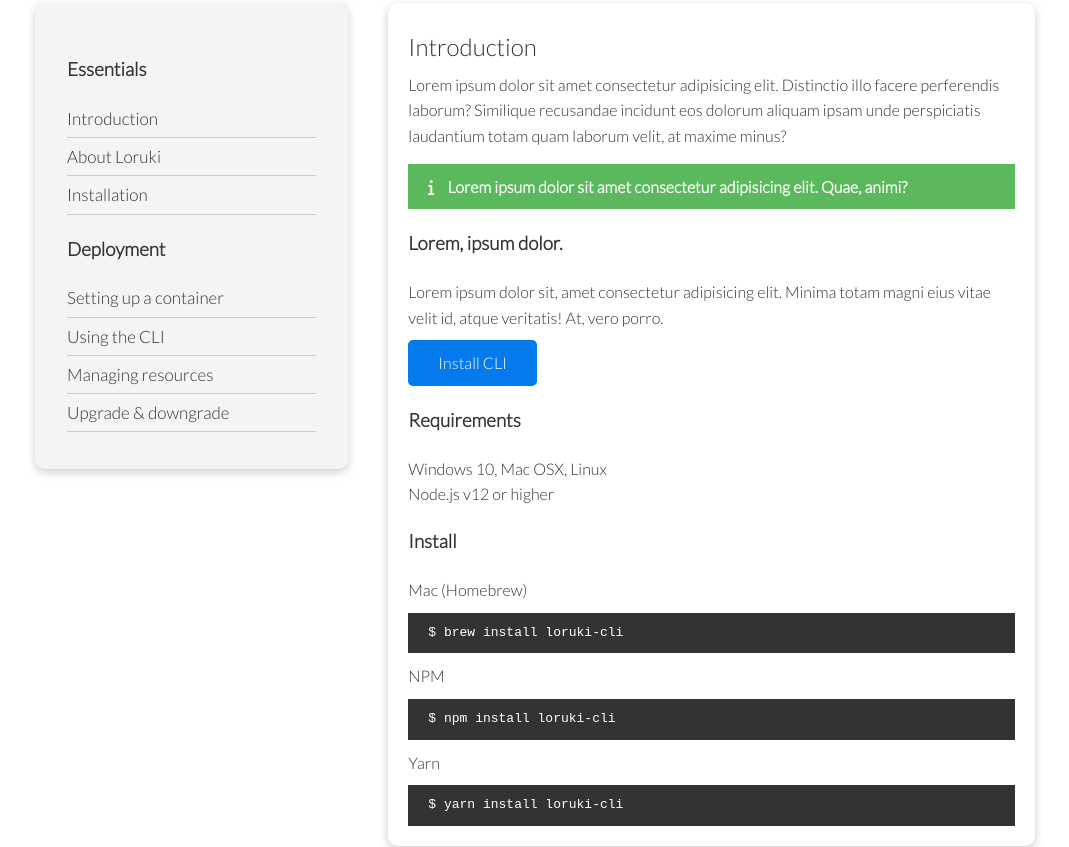
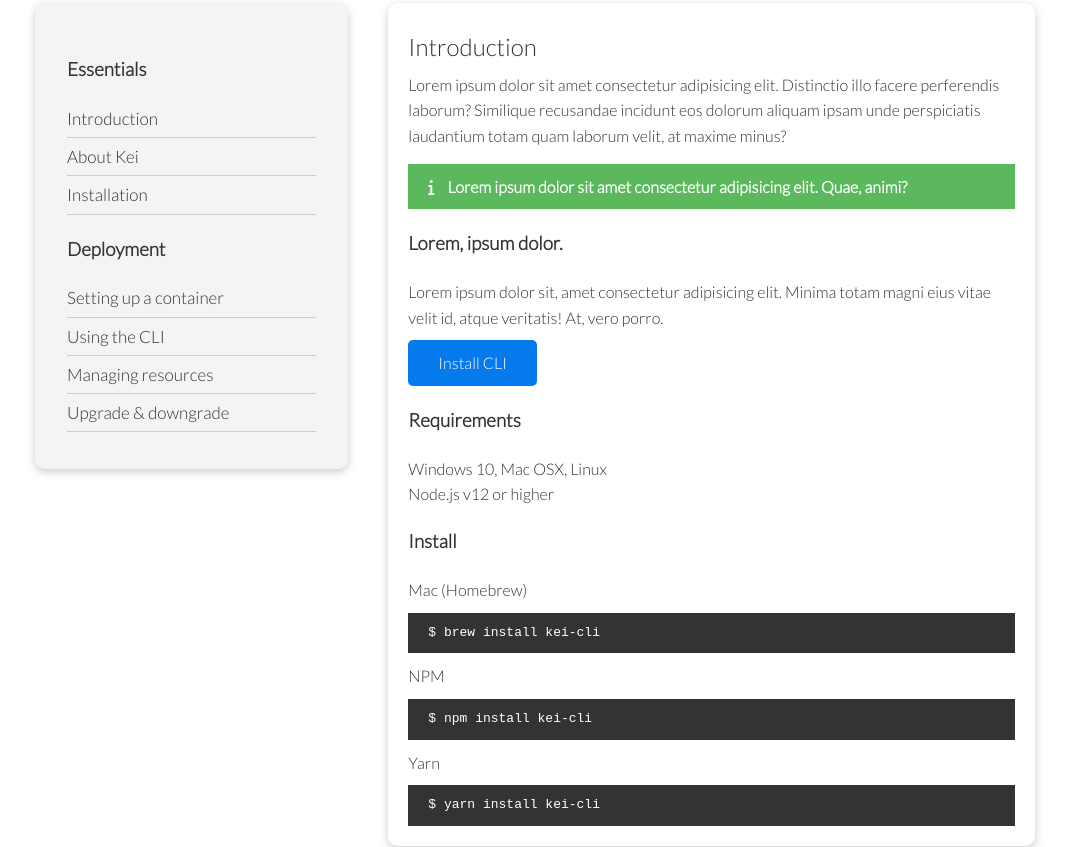
Before and after one commit to manojbhandi/Fake-cloud-hosting-website, a plain HTML site: page docs.html in a window 1280 px wide. Shown: the part 489-1336 px from the top of the page, without its empty margins (105-1174 px from the left). Drawn offline with Linux system fonts and the light colour scheme; a web font is replaced by a local one.

Commit message:
Update docs.html

```diff
--- a/docs.html
+++ b/docs.html
@@ -57,7 +57,7 @@
                 <nav>
                     <ul>
                         <li><a class="text-primary" href="#">Introduction</a></li>
-                        <li><a href="#">About Loruki</a></li>
+                        <li><a href="#">About Kei</a></li>
                         <li><a href="#">Installation</a></li>
                     </ul>
                 </nav>
@@ -97,11 +97,11 @@
 
                 <h3>Install</h3>
                 <p>Mac (Homebrew)</p>
-                <pre><code>$ brew install loruki-cli</code></pre>
+                <pre><code>$ brew install kei-cli</code></pre>
                 <p>NPM</p>
-                <pre><code>$ npm install loruki-cli</code></pre>
+                <pre><code>$ npm install kei-cli</code></pre>
                 <p>Yarn</p>
-                <pre><code>$ yarn install loruki-cli</code></pre>
+                <pre><code>$ yarn install kei-cli</code></pre>
 
             </div>
         </div>
```
